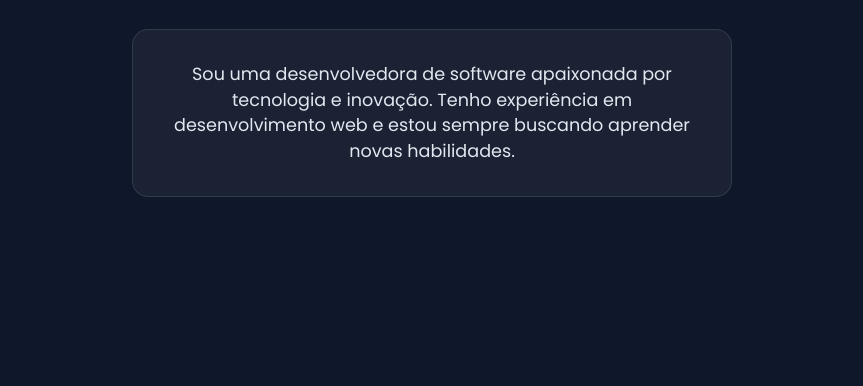
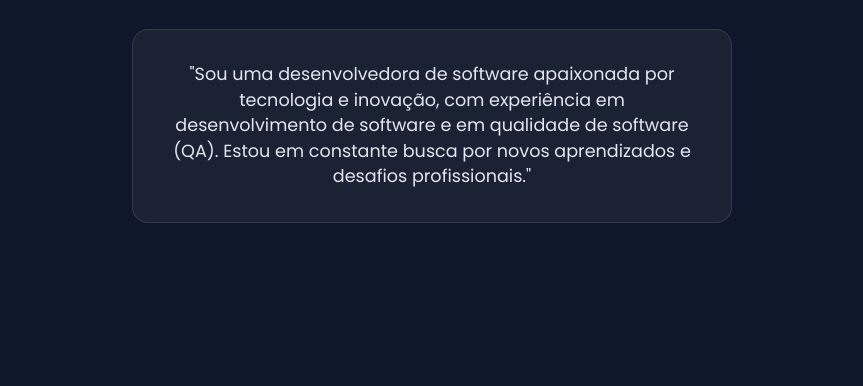
Before and after one commit to Yanna01santos/portfolio-yanna, a plain HTML site: page index.html in a window 1280 px wide. Shown: the part 959-1345 px from the top of the page, without its empty margins (208-1071 px from the left). Drawn offline with nearby package versions, Linux system fonts and the light colour scheme.

Commit message:
Update index.html

```diff
--- a/index.html
+++ b/index.html
@@ -37,8 +37,7 @@
     <h2 class="sobre-titulo">Sobre Mim</h2>
     <div class="sobre-caixa">
       <p class="sobre-paragrafo">
-        Sou uma desenvolvedora de software apaixonada por tecnologia e inovação. Tenho experiência em
-        desenvolvimento web e estou sempre buscando aprender novas habilidades.
+        "Sou uma desenvolvedora de software apaixonada por tecnologia e inovação, com experiência em desenvolvimento de software e em qualidade de software (QA). Estou em constante busca por novos aprendizados e desafios profissionais."
       </p>
     </div>
   </section>
```
